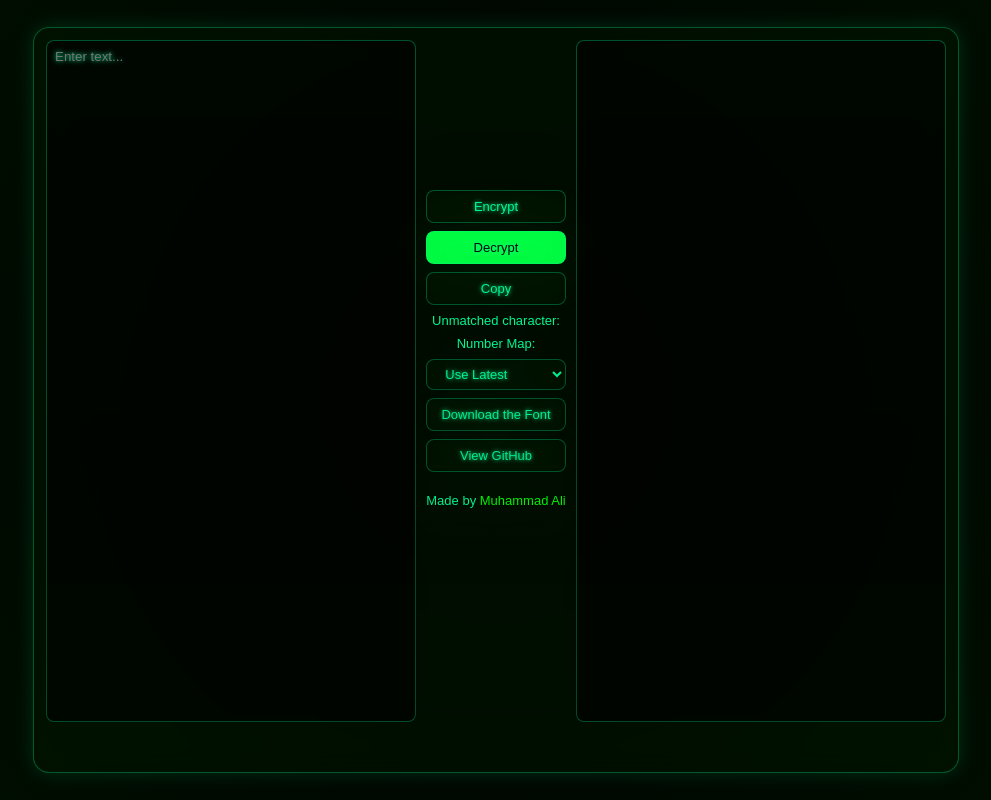
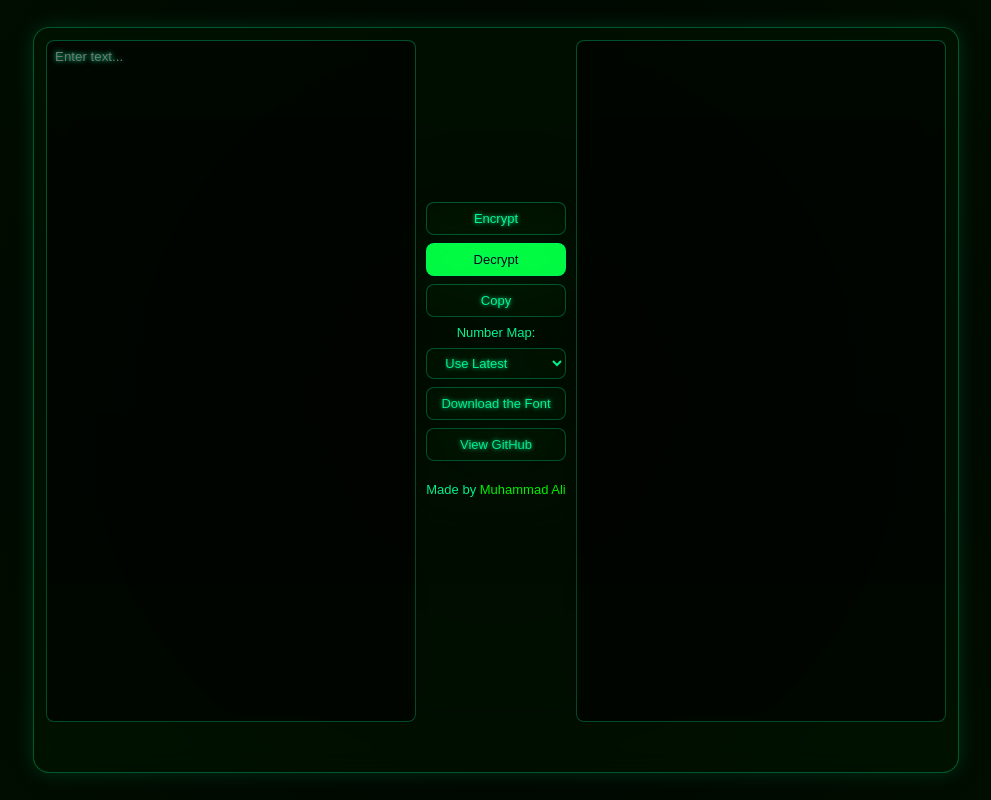
Before and after one commit to Alimadcorp/312, a plain HTML site: page index.html in a window 1280 px wide. Both pictures are taken after a click on the button "Decrypt". Shown: the whole page, without its empty margins (144-1135 px from the left). Drawn offline with Linux system fonts and the light colour scheme; a web font is replaced by a local one.

Commit message:
Hide label with dropdown

```diff
--- a/index.html
+++ b/index.html
@@ -43,7 +43,7 @@
           </button>
           <button onclick="runDecrypt()" id="decryptButton">Decrypt</button>
           <button onclick="copyOut()">Copy</button>
-          <label for="replaceMode">Unmatched character:</label>
+          <label for="replaceMode" id="rpm">Unmatched character:</label>
           <select id="replaceMode">
             <option value="unchanged">Use as is</option>
             <option value="?">Replace with ?</option>
@@ -277,6 +277,7 @@
 
       function runEncrypt() {
         dropdown.style.display = "inline";
+        rpm.style.display = "inline";
         document.getElementById("encryptButton").classList.add("high");
         document.getElementById("decryptButton").classList.remove("high");
         state.mode = "e";
@@ -286,6 +287,7 @@
       }
       function runDecrypt() {
         dropdown.style.display = "none";
+        rpm.style.display = "none";
         document.getElementById("decryptButton").classList.add("high");
         document.getElementById("encryptButton").classList.remove("high");
         state.mode = "d";
```
